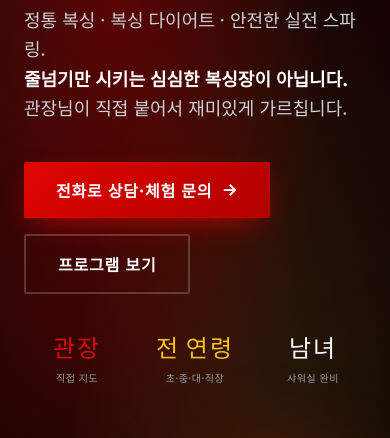
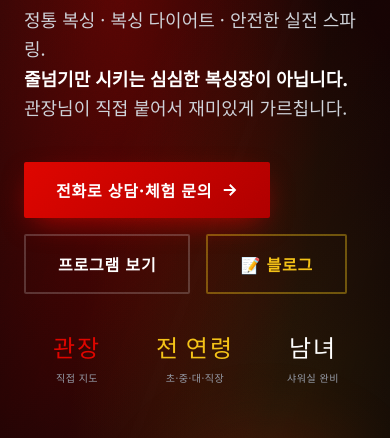
Before and after one commit to silobust-hash/jungheung-boxing-club, a plain HTML site: page index.html in a window 390 px wide. Shown: the part 243-681 px from the top of the page. Drawn offline with nearby package versions, Linux system fonts and the light colour scheme.

Commit message:
feat: 블로그 버튼 추가 (nav + 모바일메뉴 + hero)

```diff
--- a/index.html
+++ b/index.html
@@ -245,6 +245,7 @@
         <li><a href="#facility" class="hover:text-ring-red transition">시설</a></li>
         <li><a href="#members" class="hover:text-ring-red transition">회원</a></li>
         <li><a href="#contact" class="hover:text-ring-red transition">오시는 길</a></li>
+        <li><a href="https://blog.광주복싱.com" target="_blank" rel="noopener noreferrer" class="hover:text-ring-gold transition">📝 블로그</a></li>
       </ul>
       <a href="tel:062-521-9848"
         class="btn-red px-5 py-2.5 text-sm font-bold tracking-wider rounded-sm hidden md:inline-block">📞
@@ -262,6 +263,7 @@
         <li><a href="#facility" class="block py-3 border-b border-white/5">시설</a></li>
         <li><a href="#members" class="block py-3 border-b border-white/5">회원</a></li>
         <li><a href="#contact" class="block py-3 border-b border-white/5">오시는 길</a></li>
+        <li><a href="https://blog.광주복싱.com" target="_blank" rel="noopener noreferrer" class="block py-3 border-b border-white/5 text-ring-gold">📝 블로그</a></li>
         <li class="mt-4"><a href="tel:062-521-9848" class="btn-red block px-5 py-3 text-center font-bold rounded-sm">📞
             062-521-9848</a></li>
       </ul>
@@ -303,6 +305,10 @@
           <a href="#programs"
             class="px-8 py-4 border-2 border-white/20 hover:border-ring-gold hover:text-ring-gold font-bold tracking-wider rounded-sm transition">프로그램
             보기</a>
+          <a href="https://blog.광주복싱.com" target="_blank" rel="noopener noreferrer"
+            class="px-8 py-4 border-2 border-ring-gold/40 text-ring-gold hover:border-ring-gold hover:bg-ring-gold hover:text-black font-bold tracking-wider rounded-sm transition inline-flex items-center gap-2">
+            📝 블로그
+          </a>
         </div>
 
         <div class="mt-10 md:mt-14 grid grid-cols-3 gap-3 sm:gap-6 max-w-xl">
```
